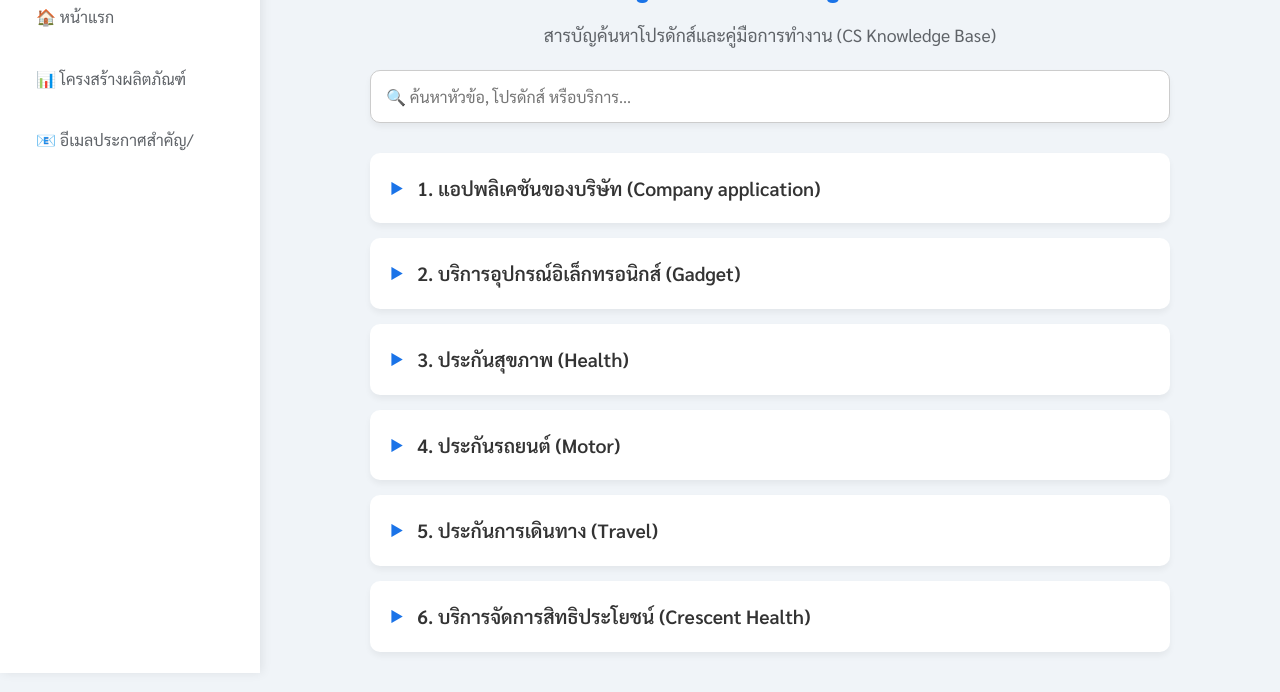
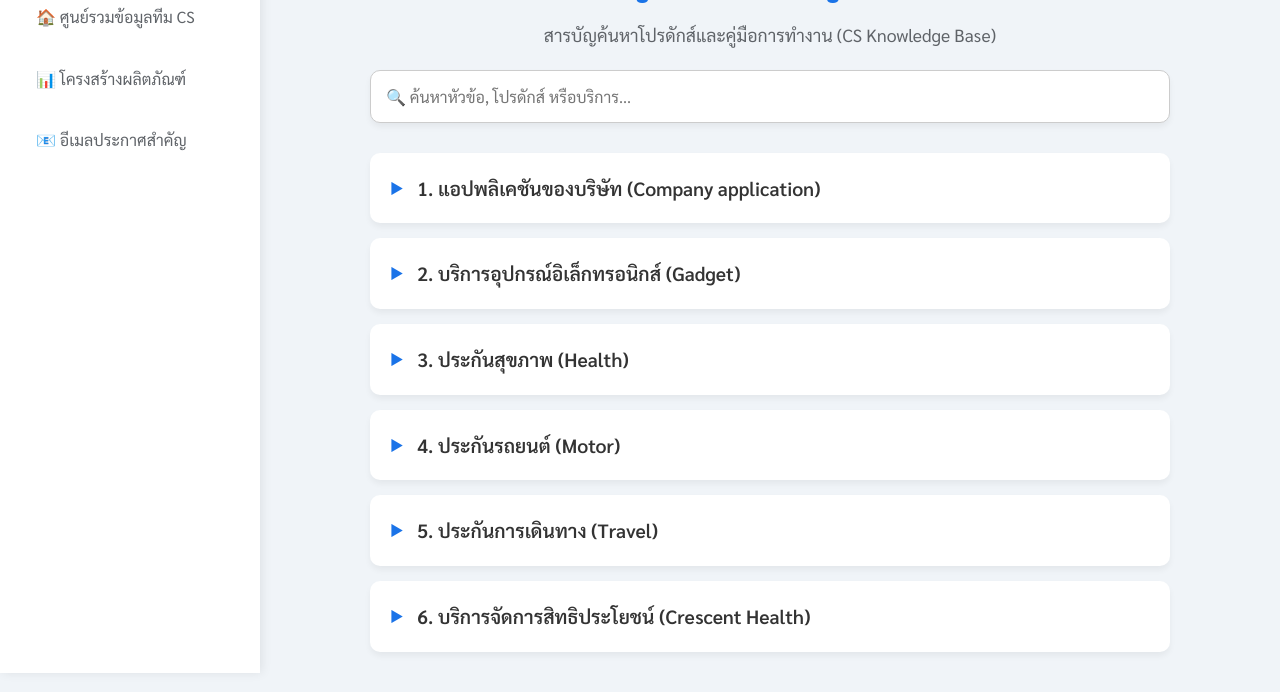
Before and after one commit to porpaperclip-lab/csteamknowledgebase, a plain HTML site: page index.html in a window 1280 px wide. Shown: the part 127-819 px from the top of the page. Drawn offline with Linux system fonts and the light colour scheme.

Commit message:
Update index.html

```diff
--- a/index.html
+++ b/index.html
@@ -239,9 +239,9 @@
    <!-- ================= ส่วนของแถบเมนูด้านบน ================= -->
    <nav class="navbar">
     <div class="menu-header">MENU</div>
-    <a href="https://porpaperclip-lab.github.io/csteamknowledgebase/#">🏠 หน้าแรก</a>
+    <a href="https://porpaperclip-lab.github.io/csteamknowledgebase/#">🏠 ศูนย์รวมข้อมูลทีม CS</a>
     <a href="https://porpaperclip-lab.github.io/csteam-trainer/">📊 โครงสร้างผลิตภัณฑ์</a>
-    <a href="https://porpaperclip-lab.github.io/emailbriefing">📧 อีเมลประกาศสำคัญ/</a>
+    <a href="https://porpaperclip-lab.github.io/emailbriefing">📧 อีเมลประกาศสำคัญ</a>
 </nav>
     <!-- ======================================================== -->
 
```
